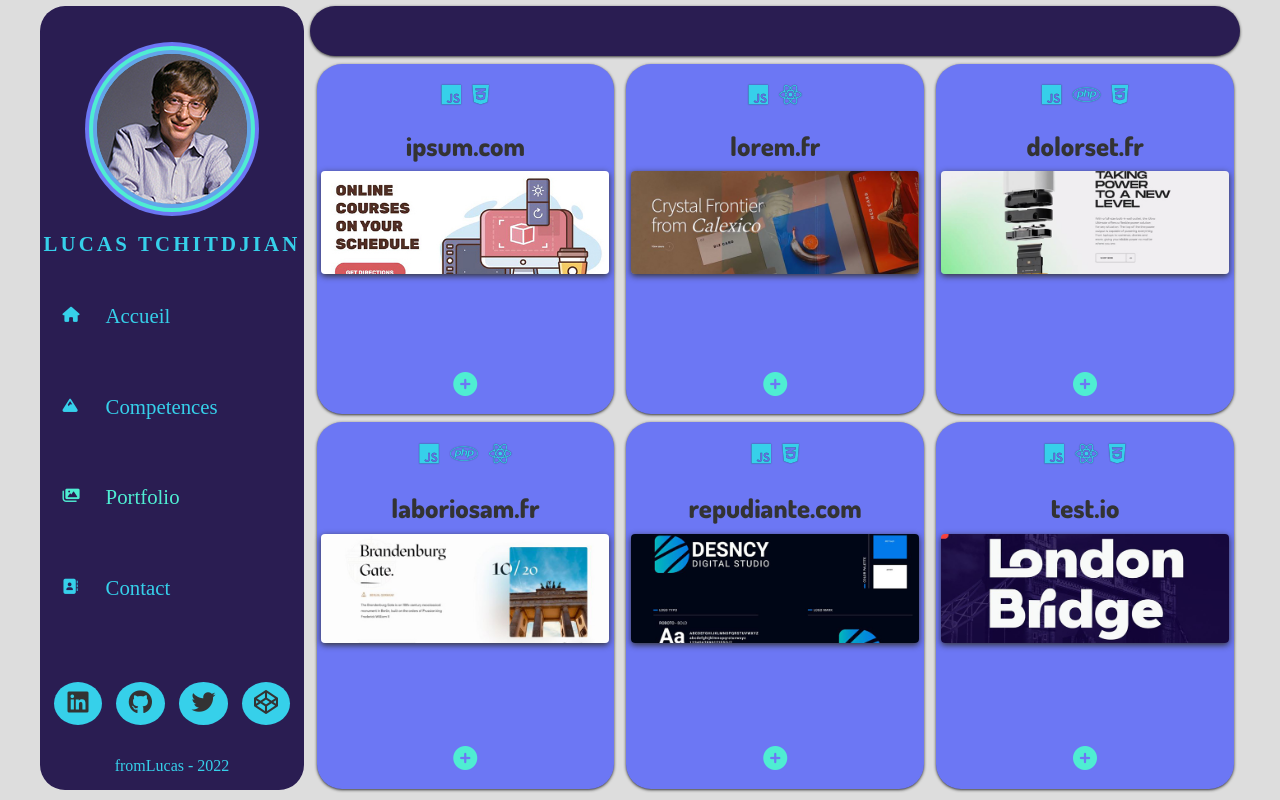
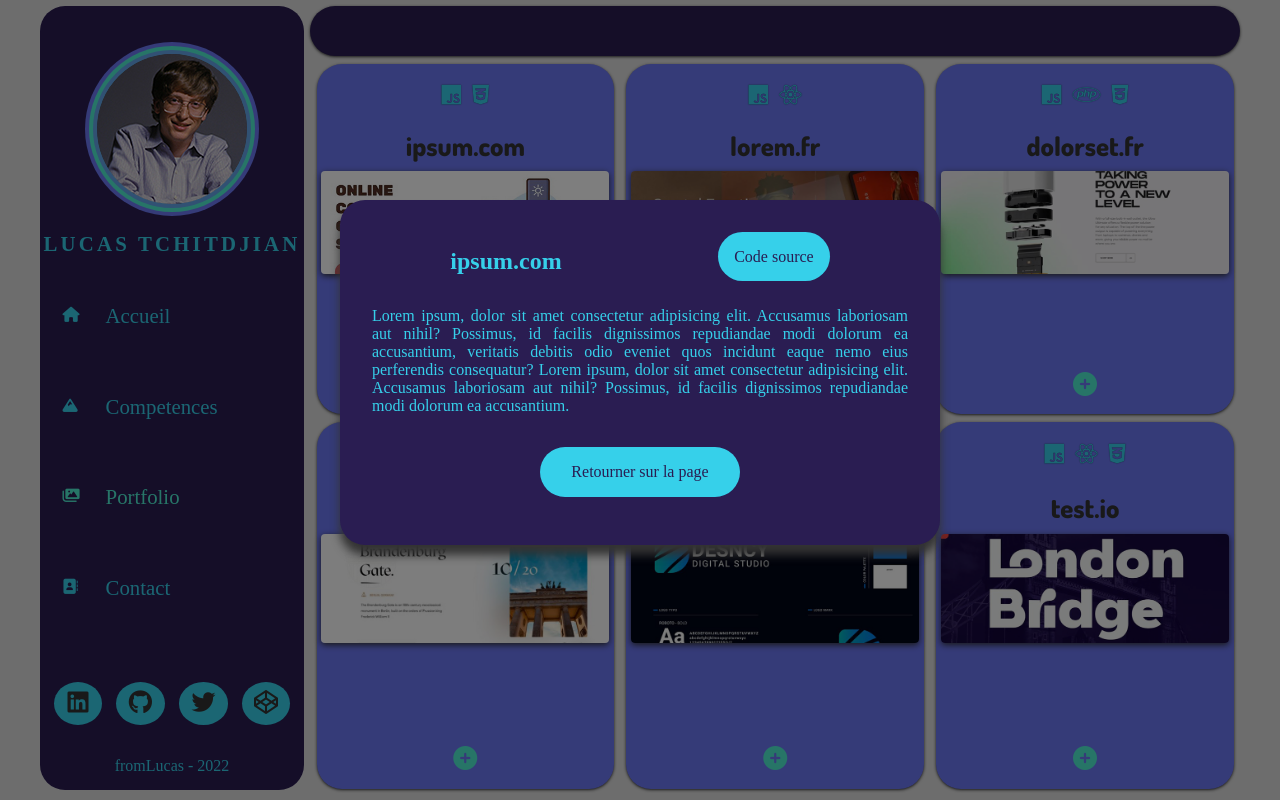
Before and after one commit to LucasTchitdjian/react-cv, a React (Create React App) app: page /portfolio in a window 1280 px wide. Both pictures are taken after a click on the element 465 px from the left and 384 px from the top of the page. Built offline with nearby package versions, Linux system fonts and the light colour scheme; a web font is replaced by a local one.

Commit message:
portfolio part 2 pause

```diff
--- a/src/components/portfolio/Project.js
+++ b/src/components/portfolio/Project.js
@@ -1,6 +1,16 @@
 import React, { Component } from "react";
 
 export default class Project extends Component {
+  state = {
+    showInfo: false
+  }
+
+  handleInfo = () => {
+    this.setState({
+      showInfo:!this.state.showInfo
+    })
+  }
+
   render() {
     let { name, languagesIcons, source, info, picture } = this.props.item;
 
@@ -12,10 +22,27 @@
           ))}
         </div>
         <h3>{name}</h3>
-        <img src={picture} alt="" />
-        <span className="infos">
+        <img src={picture} alt="" onClick={this.handleInfo} />
+        <span className="infos" onClick={this.handleInfo}>
           <i className="fas fa-plus-circle"></i>
         </span>
+        {
+          this.state.showInfo && (
+            <div className="showInfos">
+              <div className="infosContent">
+                <div className="head">
+                  <h2>{name}</h2>
+                  <div className="sourceCode">
+                    <a href={source} rel="noopener noreferrer"
+                    className="button" target="_blank">Code source</a>
+                  </div>
+                </div>
+                <p className="text">{info}</p>
+                <div className="button return" onClick={this.handleInfo}>Retourner sur la page</div>
+              </div>
+            </div>
+          )
+        }
       </div>
     );
   }
```
Also changed, not shown: package.json (+3 -6 lines), 2 other files (tests, documents, lock files or other folders).
